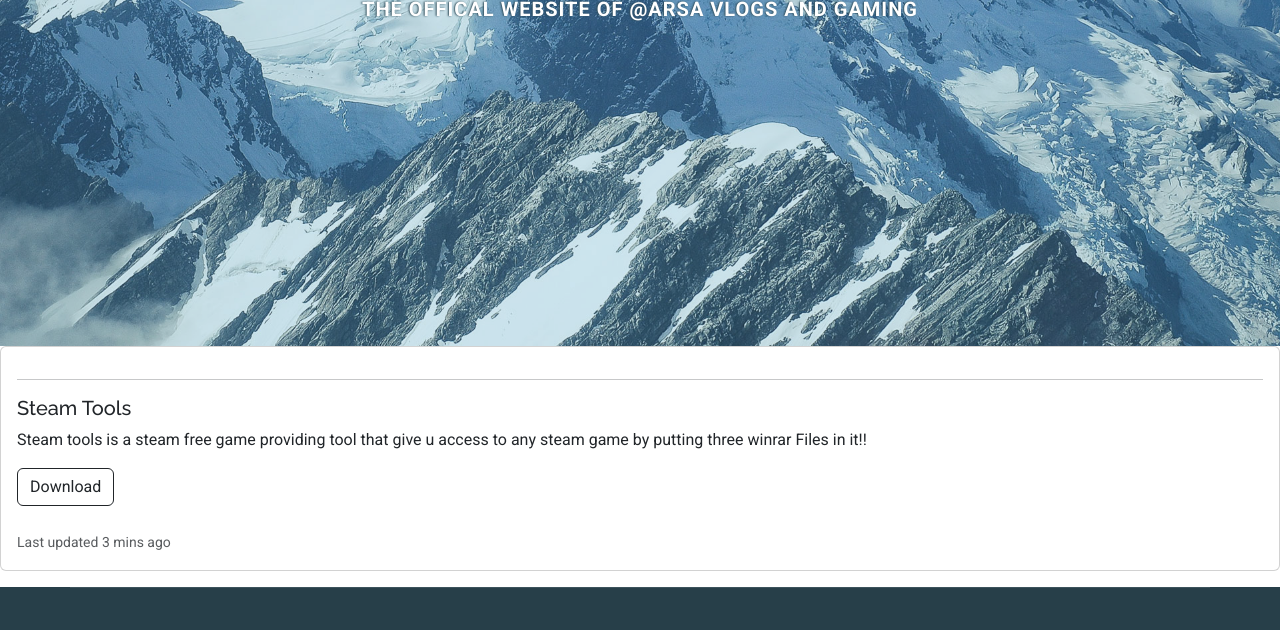
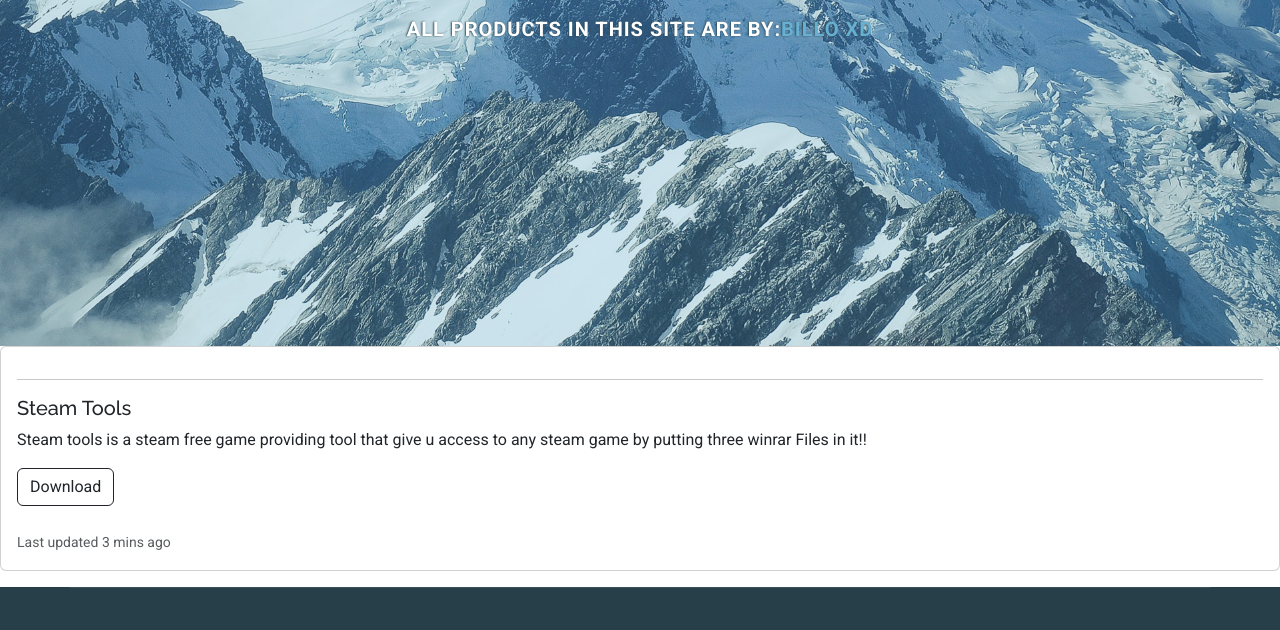
Before and after one commit to arsa6789/arsa-portfolio, a plain HTML site: page index.html in a window 1280 px wide. Shown: the part 454-1084 px from the top of the page. Drawn offline with Linux system fonts and the light colour scheme.

Commit message:
index.html

```diff
--- a/index.html
+++ b/index.html
@@ -55,7 +55,8 @@
 
       <div class="container text-center">
         <h2>Welcome to ARSA Portfoilio</h2>
-        <p>The offical Website of @ARSA Vlogs and Gaming</p>
+        <p>The offical Website of ARSA Vlogs and Gaming</p>
+        <p>All products in this site are by:<a href="https://discord.me/billoxd">Billo xd</a></p>
       </div>
 
     </section>
```
